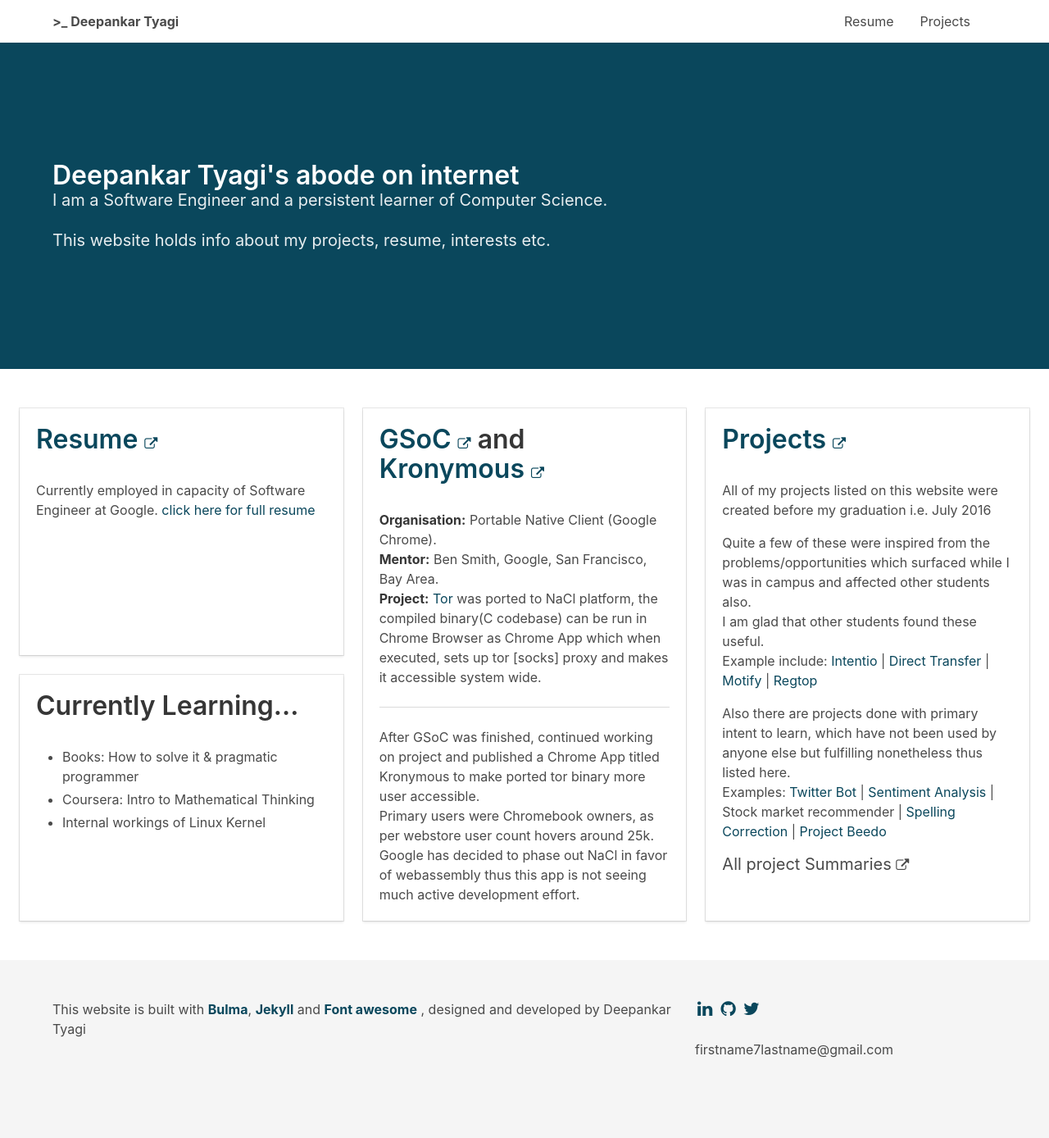
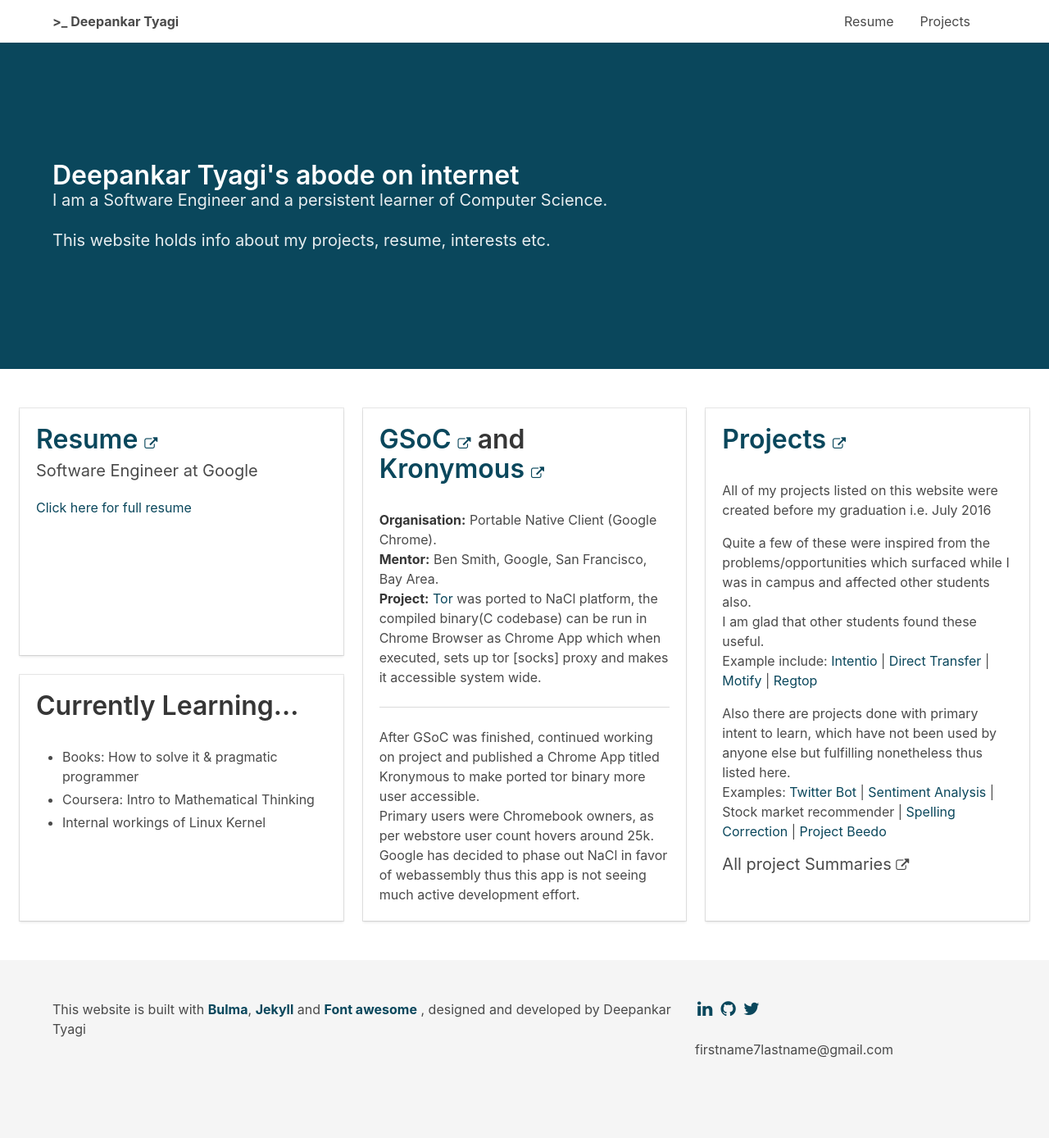
Before and after one commit to codebuff/codebuff.github.io, a Jekyll site: the page built from index.html, in a window 1280 px wide. Shown: the whole page at 82% size. Built offline with Jekyll 4.4.1, drawn with Linux system fonts in a browser that asks for light colours.

Commit message:
Update index.html

```diff
--- a/index.html
+++ b/index.html
@@ -32,8 +32,8 @@
                             <a href="/resume" class="is-link">Resume <i
                                     class="fa fa-external-link is-size-6 has-text-weight-light"></i></a>
                         </p>
-                            <p>Currently employed in capacity of Software Engineer at Google.
-                                <a href="/resume">click here for full resume</a></p>
+                             <p class="subtitle">Software Engineer at Google</p>
+                            <p> <a href="/resume">Click here for full resume</a></p>
                         </div>
                     </article>
                     <article class="tile is-child box is-radiusless is-primary">
```
